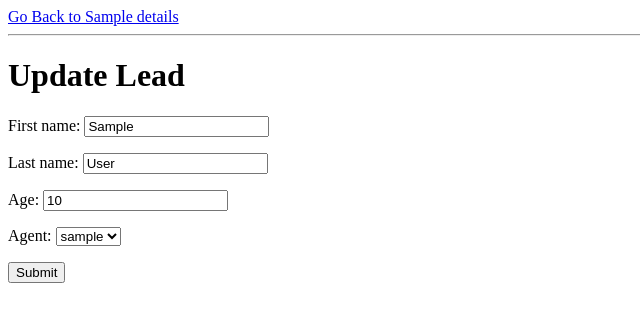
After one commit to simplyObare/django_projects, a Django app: page /leads/1/update/ in a window 1280 px wide. The commit adds this page. Shown: the top 322 px of the page, without its empty margins (0-640 px from the left). Run offline with Django 5.2, Linux system fonts and the light colour scheme; tables that the repository leaves empty hold one stand-in row (values such as "Sample post").

Commit message:
Lead Update View and Lead Delete View

```diff
--- a/basic_CRM/leads/templates/lead_detail.html
+++ b/basic_CRM/leads/templates/lead_detail.html
@@ -31,5 +31,11 @@
       <p>This person is age: {{lead.age}}</p>
       <p>The agent responsible for this lead is: {{lead.agent}}</p>
     </div>
+    <hr />
+
+    <div>
+      <a href="/leads/{{lead.pk}}/update">Update</a>
+      <a href="/leads/{{lead.pk}}/delete">Delete</a>
+    </div>
   </body>
 </html>
--- /dev/null
+++ b/basic_CRM/leads/templates/lead_update.html
@@ -0,0 +1,19 @@
+<!DOCTYPE html>
+<html lang="en">
+  <head>
+    <meta charset="UTF-8" />
+    <meta name="viewport" content="width=device-width, initial-scale=1.0" />
+    <title>Updating {{lead.first_name}}'s details</title>
+  </head>
+  <body>
+    <a href="/leads/{{ lead.id }}">Go Back to {{lead.first_name}} details</a>
+
+    <hr />
+    <h1>Update Lead</h1>
+    <form method="POST">
+      {% csrf_token %} {{form.as_p}}
+
+      <button type="submit">Submit</button>
+    </form>
+  </body>
+</html>
--- a/basic_CRM/leads/urls.py
+++ b/basic_CRM/leads/urls.py
@@ -7,4 +7,6 @@ urlpatterns = [
     path("", views.lead_list, name="lead_list"),
     path("<int:pk>/", views.lead_detail, name="lead_detail"),
     path("create/", views.lead_create, name="lead_create"),
+    path("<int:pk>/update/", views.lead_update, name="lead_update"),
+    path("<int:pk>/delete/", views.lead_delete, name="lead_delete"),
 ]
--- a/basic_CRM/leads/views.py
+++ b/basic_CRM/leads/views.py
@@ -29,19 +29,23 @@ def lead_create(request):
     return render(request, "lead_create.html", context)
 
 
-# def lead_create(request):
-#     form = LeadModelForm()
-#     if request.method == "POST":
-#         form = LeadModelForm(request.POST)
-#         if form.is_valid():
-#             first_name = form.cleaned_data["first_name"]
-#             last_name = form.cleaned_data["last_name"]
-#             age = form.cleaned_data["age"]
-#             agent = Agent.objects.first()
-#             Lead.objects.create(
-#                 first_name=first_name, last_name=last_name, age=age, agent=agent
-#             )
-#             return redirect("/leads")
+def lead_update(request, pk):
+    lead = Lead.objects.get(id=pk)
+    form = LeadModelForm(instance=lead)
+    if request.method == "POST":
+        form = LeadModelForm(request.POST, instance=lead)
+        if form.is_valid():
+            form.save()
+            return redirect("/leads")
 
-#     context = {"form": LeadModelForm()}
-#     return render(request, "lead_create.html", context)
+    context = {
+        "form": form,
+        "lead": lead,
+    }
+    return render(request, "lead_update.html", context)
+
+
+def lead_delete(request, pk):
+    lead = Lead.objects.get(id=pk)
+    lead.delete()
+    return redirect("/leads")
```
